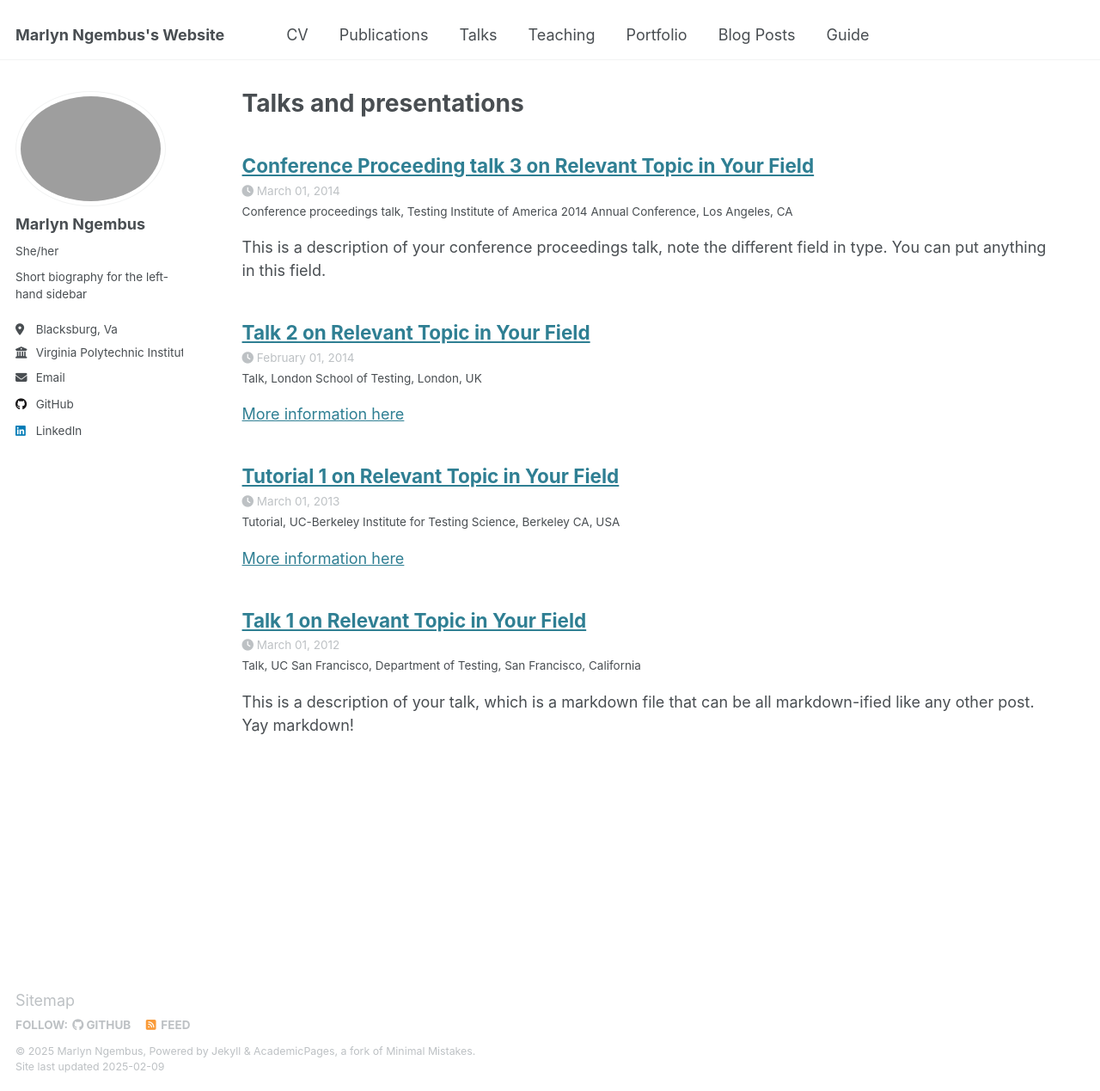
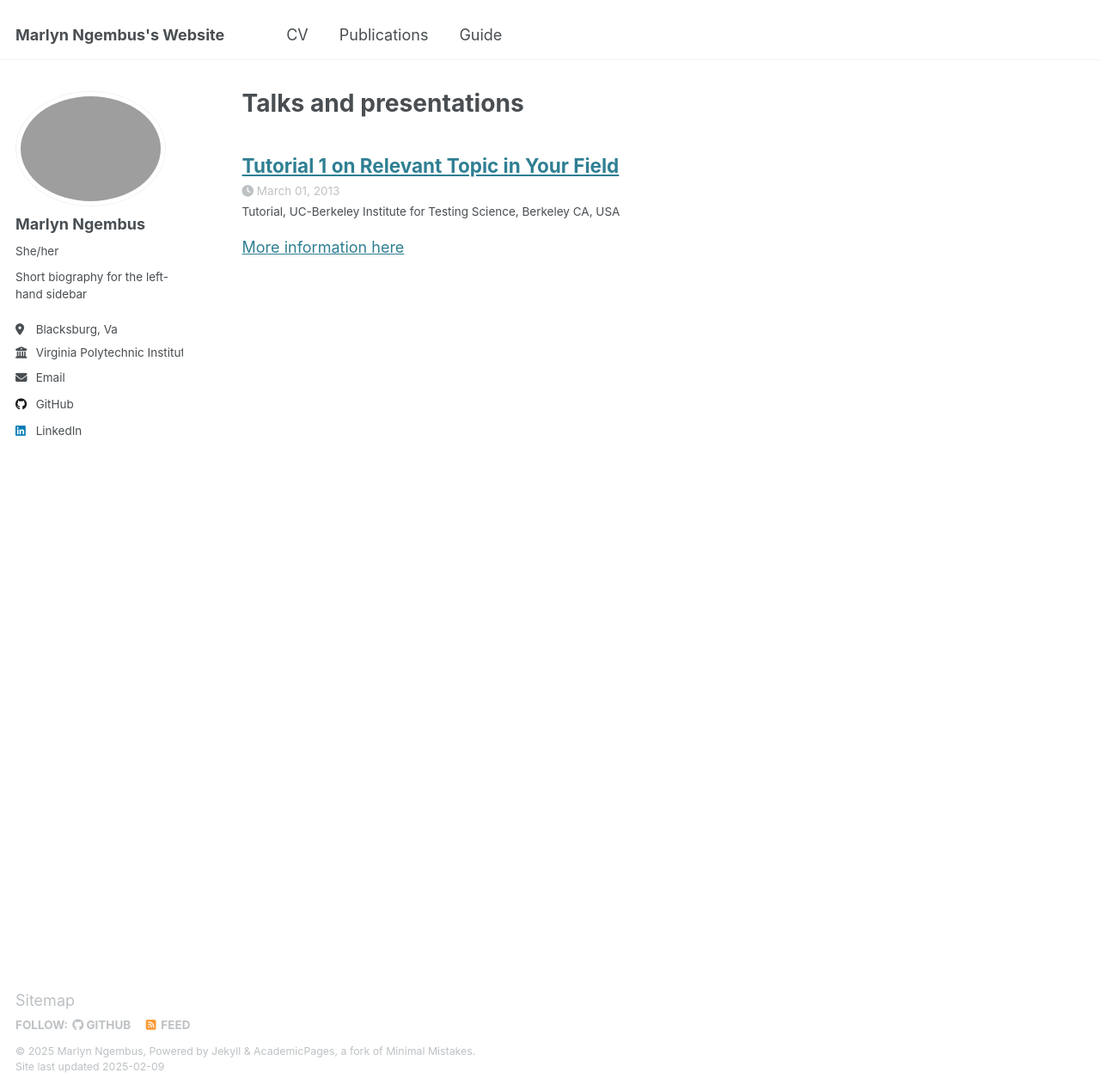
Before and after one commit to mngembus/mngembus.github.io, a Jekyll site: the page built from _pages/talks.html, in a window 1280 px wide and 1269 px high. Shown: the whole window at 86% size. Built offline with Jekyll 4.4.1, drawn with Linux system fonts in a browser that asks for light colours.

Commit message:
Only kept some links

```diff
--- a/_talks/2012-03-01-talk-1.md
+++ /dev/null
@@ -1,11 +0,0 @@
----
-title: "Talk 1 on Relevant Topic in Your Field"
-collection: talks
-type: "Talk"
-permalink: /talks/2012-03-01-talk-1
-venue: "UC San Francisco, Department of Testing"
-date: 2012-03-01
-location: "San Francisco, California"
----
-
-This is a description of your talk, which is a markdown file that can be all markdown-ified like any other post. Yay markdown!
--- a/_talks/2014-02-01-talk-2.md
+++ /dev/null
@@ -1,13 +0,0 @@
----
-title: "Talk 2 on Relevant Topic in Your Field"
-collection: talks
-type: "Talk"
-permalink: /talks/2014-02-01-talk-2
-venue: "London School of Testing"
-date: 2014-02-01
-location: "London, UK"
----
-
-[More information here](http://example2.com)
-
-This is a description of your talk, which is a markdown files that can be all markdown-ified like any other post. Yay markdown!
--- a/_talks/2014-03-01-talk-3.md
+++ /dev/null
@@ -1,11 +0,0 @@
----
-title: "Conference Proceeding talk 3 on Relevant Topic in Your Field"
-collection: talks
-type: "Conference proceedings talk"
-permalink: /talks/2014-03-01-talk-3
-venue: "Testing Institute of America 2014 Annual Conference"
-date: 2014-03-01
-location: "Los Angeles, CA"
----
-
-This is a description of your conference proceedings talk, note the different field in type. You can put anything in this field.
```
Also changed, not shown: _data/authors.yml (+14 -14 lines), _data/navigation.yml (+8 -8 lines), _publications/2009-10-01-paper-title-number-1.md (+2 -2 lines), 1 other file.
